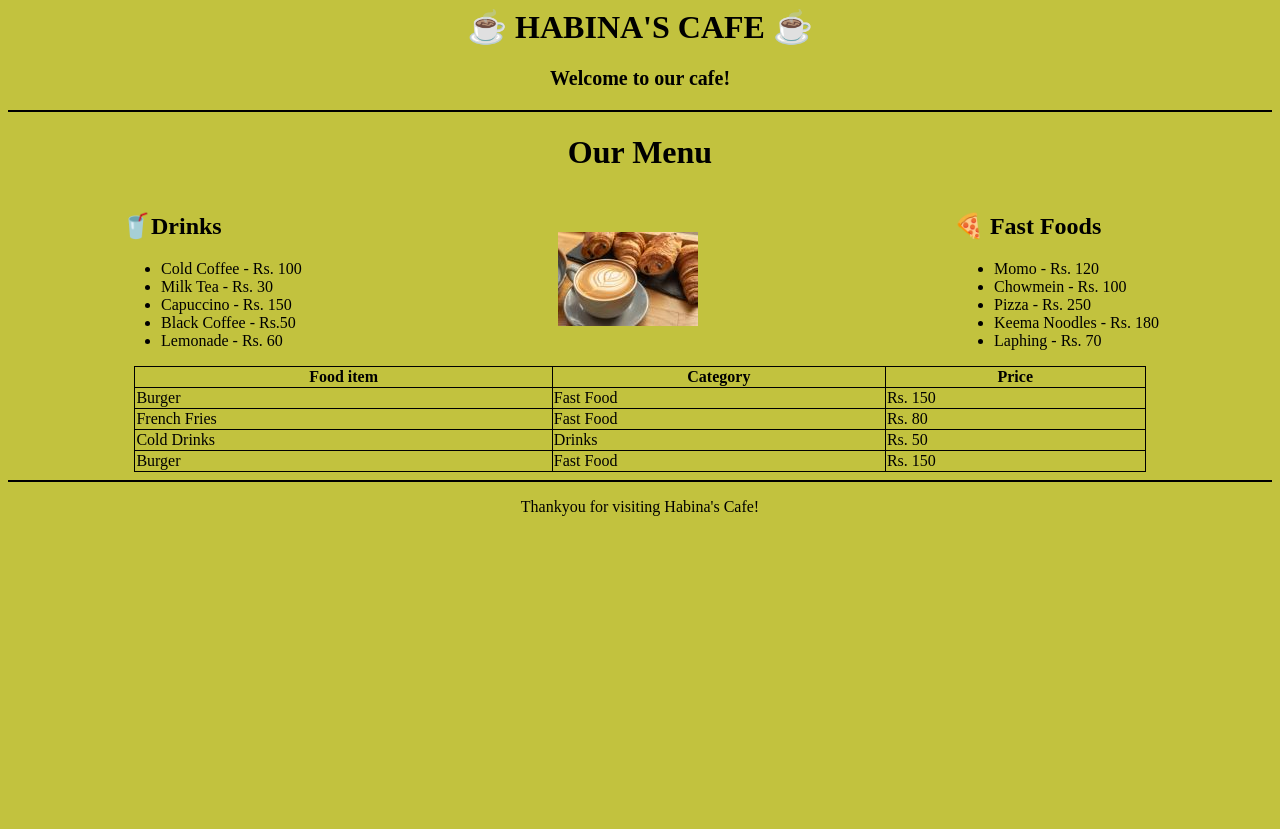
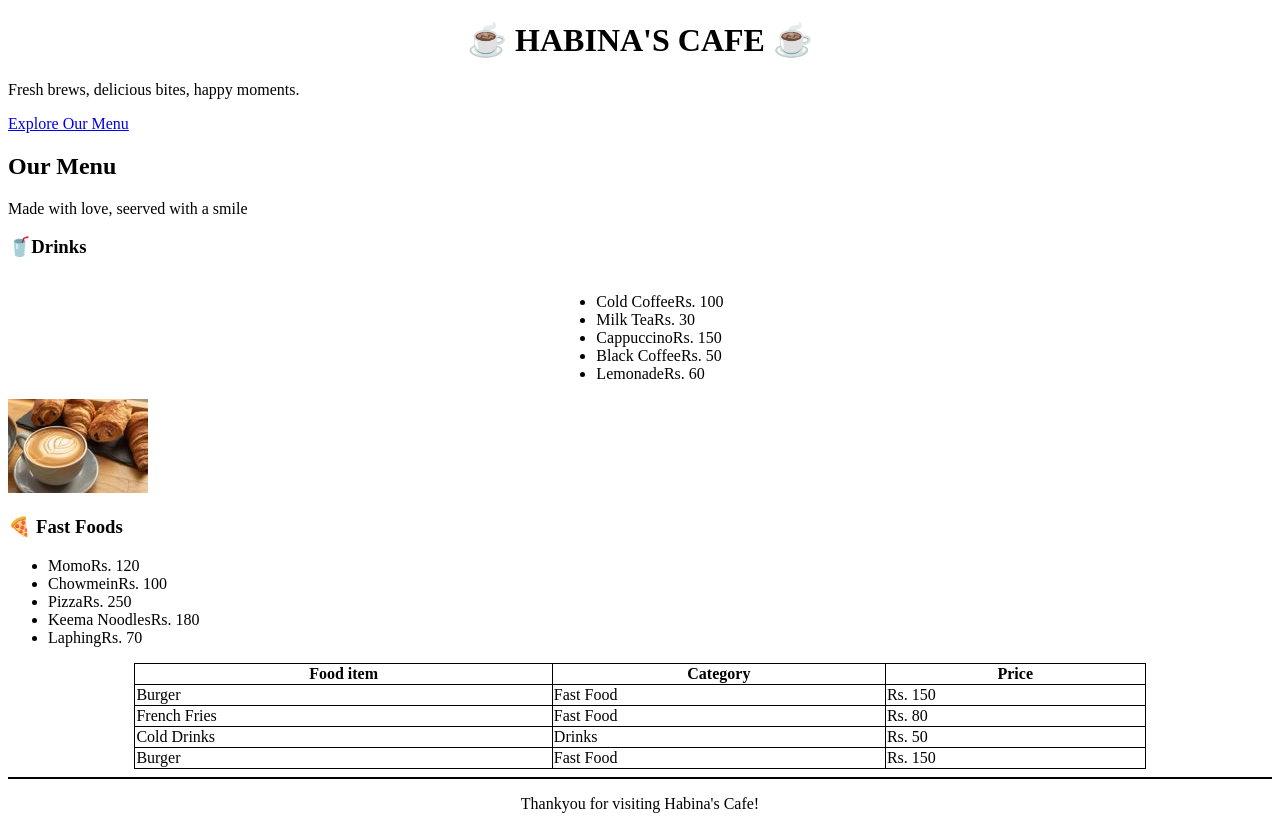
Before and after one commit to HabinaPyatha/html, a plain HTML site: page menu.html in a window 1280 px wide. Before the commit the page ends 800 px from the top, so only its background shows below. Drawn offline with Linux system fonts and the light colour scheme.

Commit message:
adding css

```diff
--- a/menu.css
+++ b/menu.css
@@ -1,5 +1,5 @@
 body{
-    background-color:rgb(194, 194, 62);
+    background-colorwhite;rgb(194, 194, 62);
 }
 h1{text-align:center;
 }
@@ -23,3 +23,4 @@ gap:30px;
 coffee-photo{
   width:100px;
   height:50px;
+}
--- a/menu.html
+++ b/menu.html
@@ -1,35 +1,47 @@
-<html>
+<!DOCTYPE html>
+<html lang="en">
+
 <head>
+  <meta charset="UTF-8">
+  <meta name="viewport" content="width=device-width, initial-scale=1.0">
+  <title>Habina's Cafe | Menu</title>
   <link rel="stylesheet" href="menu.css">
+</head>
 
-    </head>
 <body>
-        <h1 ><b>☕️ HABINA'S CAFE ☕️</b></h1>
-        <h2 style="text-align:center"><small> Welcome to our cafe!</small></h2>
-        <hr>
-        <h1 style="font-size:200%">Our Menu</h1>
+  <header class="hero">
+    <h1><b>☕️ HABINA'S CAFE ☕️</b></h1>
+    <p>Fresh brews, delicious bites, happy moments.</p>
+    <a href="#menu" class="menu-btn">Explore Our Menu</a>
+  </header>
+  <main>
+    <section id="menu">
+      <h2 class="section-title">Our Menu</h2>
+      <p class="subtitle">Made with love, seerved with a smile </p>
+      <div class="menu-card"></div>
+      <h3>🥤Drinks</h3>
+    </section>
+  </main>
   <div class="mycontainer">
-  <div>
-        <h2>🥤Drinks</h2>
-      <ul>
-        <li>Cold Coffee - Rs. 100</li>
-        <li>Milk Tea - Rs. 30</li>
-        <li>Capuccino - Rs. 150</li>
-        <li>Black Coffee - Rs.50</li>
-        <li>Lemonade - Rs. 60</li>
+    <ul class="menu-list">
+      <li><span>Cold Coffee</span><span>Rs. 100</span></li>
+      <li><span>Milk Tea</span><span>Rs. 30</span></li>
+      <li><span>Cappuccino</span><span>Rs. 150</span></li>
+      <li><span>Black Coffee</span><span>Rs. 50</span></li>
+      <li><span>Lemonade</span><span>Rs. 60</span></li>
     </ul>
   </div>
   <div class="coffee-photo">
-          <img src="coffee.jpg" alt="Coffee photo">
+    <img src="coffee.jpg" alt="A delicious cup of coffee">
   </div>
-        <div>
-      <h2>🍕 Fast Foods</h2>
-      <ul>
-        <li>Momo - Rs. 120</li>
-        <li>Chowmein - Rs. 100</li>
-        <li>Pizza - Rs. 250</li>
-        <li>Keema Noodles - Rs. 180</li>
-        <li>Laphing - Rs. 70</li>
+  <div class="menu-card">
+    <h3>🍕 Fast Foods</h3>
+    <ul class="menu-list">
+      <li><span>Momo</span><span>Rs. 120</span></li>
+      <li><span>Chowmein</span><span>Rs. 100</span></li>
+      <li><span>Pizza</span><span>Rs. 250</span></li>
+      <li><span>Keema Noodles</span><span>Rs. 180</span></li>
+      <li><span>Laphing</span><span>Rs. 70</span></li>
     </ul>
   </div>
   </div>
@@ -66,4 +78,5 @@
 
 
 </body>
+
 </html>
```
Also changed, not shown: hah.html (added, +15 -0 lines), index.html (added, +6 -0 lines). Lines whose indentation alone changed are shown as unchanged.
